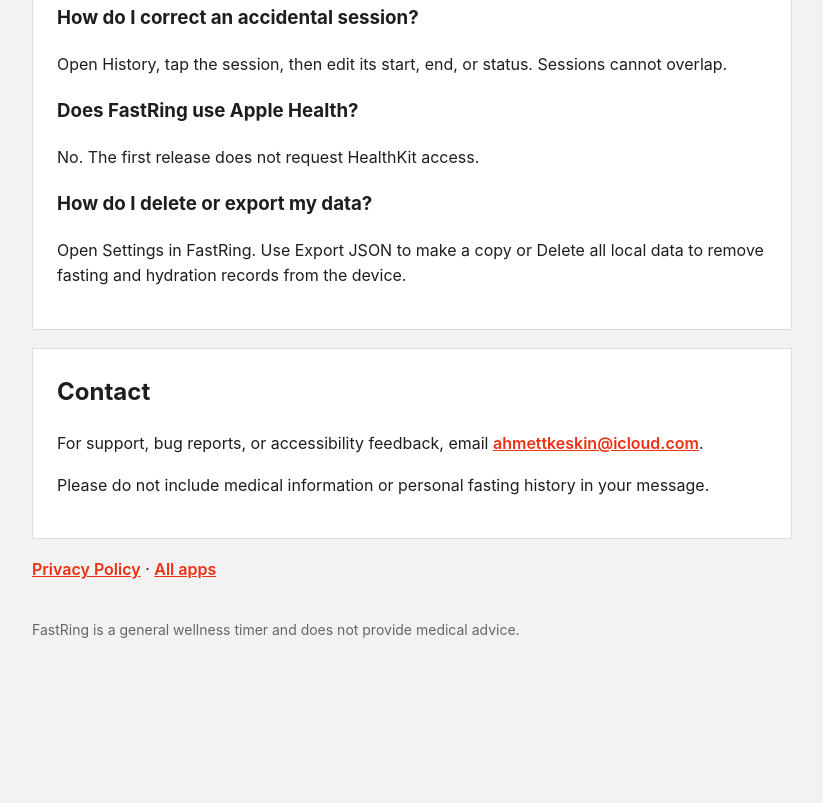
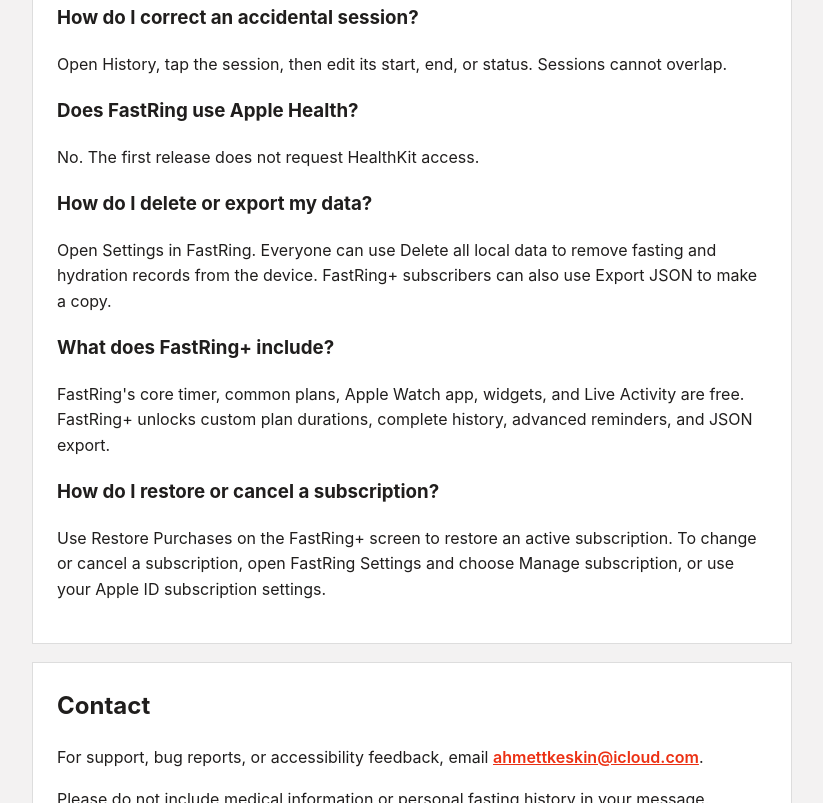
Before and after one commit to AhmettKeskin/MyAppsDocHolder, a plain HTML site: page fastring/index.html in a window 1280 px wide. Shown: the part 540-1343 px from the top of the page, without its empty margins (228-1051 px from the left). Before the commit the page ends 1253 px from the top, so only its background shows below. Drawn offline with Linux system fonts and the light colour scheme.

Commit message:
Update FastRing subscription support docs

```diff
--- a/fastring/index.html
+++ b/fastring/index.html
@@ -33,7 +33,11 @@
         <h3>Does FastRing use Apple Health?</h3>
         <p>No. The first release does not request HealthKit access.</p>
         <h3>How do I delete or export my data?</h3>
-        <p>Open Settings in FastRing. Use Export JSON to make a copy or Delete all local data to remove fasting and hydration records from the device.</p>
+        <p>Open Settings in FastRing. Everyone can use Delete all local data to remove fasting and hydration records from the device. FastRing+ subscribers can also use Export JSON to make a copy.</p>
+        <h3>What does FastRing+ include?</h3>
+        <p>FastRing's core timer, common plans, Apple Watch app, widgets, and Live Activity are free. FastRing+ unlocks custom plan durations, complete history, advanced reminders, and JSON export.</p>
+        <h3>How do I restore or cancel a subscription?</h3>
+        <p>Use Restore Purchases on the FastRing+ screen to restore an active subscription. To change or cancel a subscription, open FastRing Settings and choose Manage subscription, or use your Apple ID subscription settings.</p>
     </section>
 
     <section class="card">
```
Also changed, not shown: fastring/privacy.html (+4 -1 lines).
